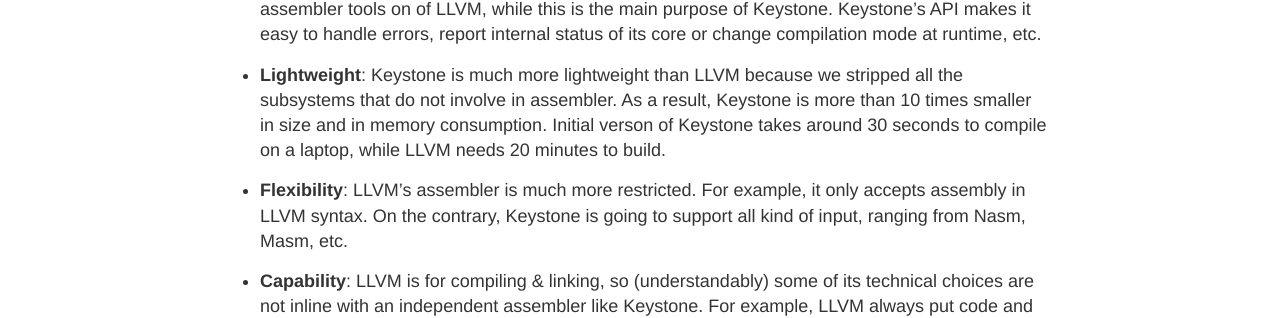
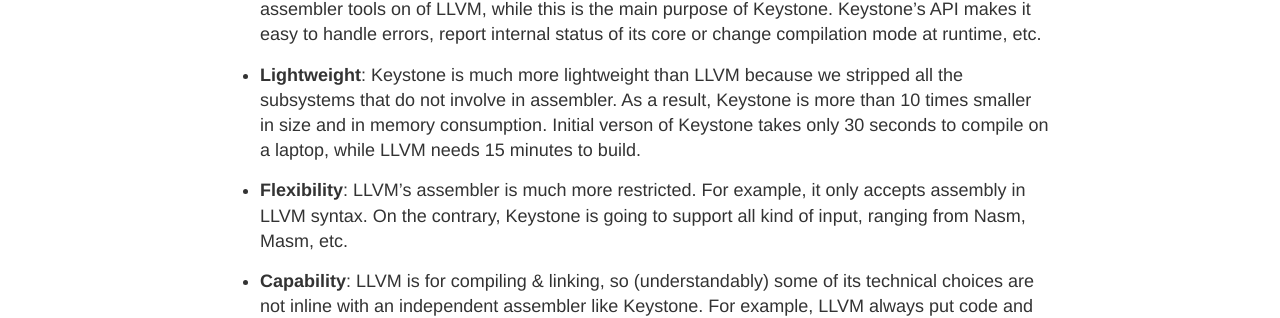
Before and after one commit to keystone-engine/keystone-engine.github.io, a Jekyll site: the page built from docs/beyond_llvm.md, in a window 1280 px wide. Shown: the part 476-794 px from the top of the page. Built offline with Jekyll 4.4.1, drawn with Linux system fonts in a browser that asks for light colours.

Commit message:
beyond_llvm

```diff
--- a/docs/beyond_llvm.md
+++ b/docs/beyond_llvm.md
@@ -13,7 +13,7 @@
 
 - **Framework**: *llvm-mc* is a tool, but not a framework. Therefore, it is very tricky to build your own assembler tools on of LLVM, while this is the main purpose of Keystone. Keystone's API makes it easy to handle errors, report internal status of its core or change compilation mode at runtime, etc.
 
-- **Lightweight**: Keystone is much more lightweight than LLVM because we stripped all the subsystems that do not involve in assembler. As a result, Keystone is more than 10 times smaller in size and in memory consumption. Initial verson of Keystone takes around 30 seconds to compile on a laptop, while LLVM needs 20 minutes to build.
+- **Lightweight**: Keystone is much more lightweight than LLVM because we stripped all the subsystems that do not involve in assembler. As a result, Keystone is more than 10 times smaller in size and in memory consumption. Initial verson of Keystone takes only 30 seconds to compile on a laptop, while LLVM needs 15 minutes to build.
 
 - **Flexibility**: LLVM's assembler is much more restricted. For example, it only accepts assembly in LLVM syntax. On the contrary, Keystone is going to support all kind of input, ranging from Nasm, Masm, etc.
 
```
